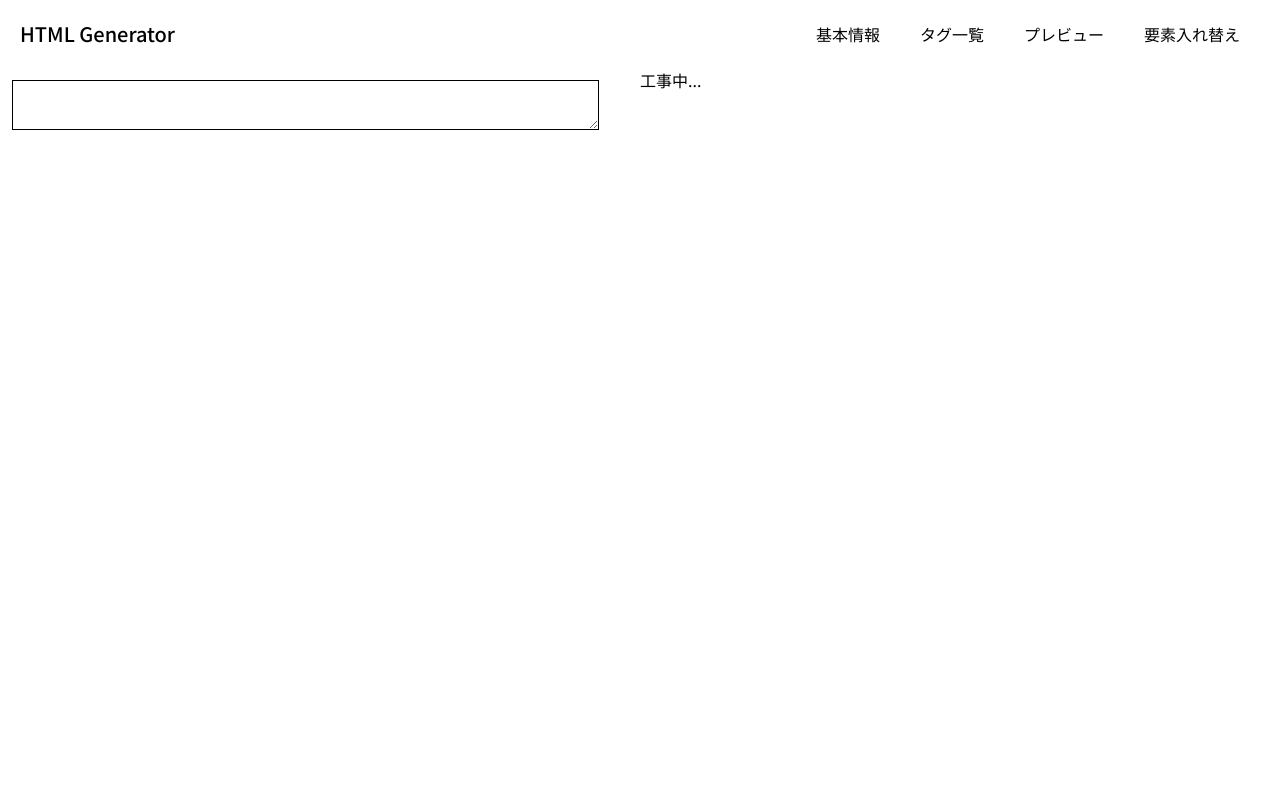
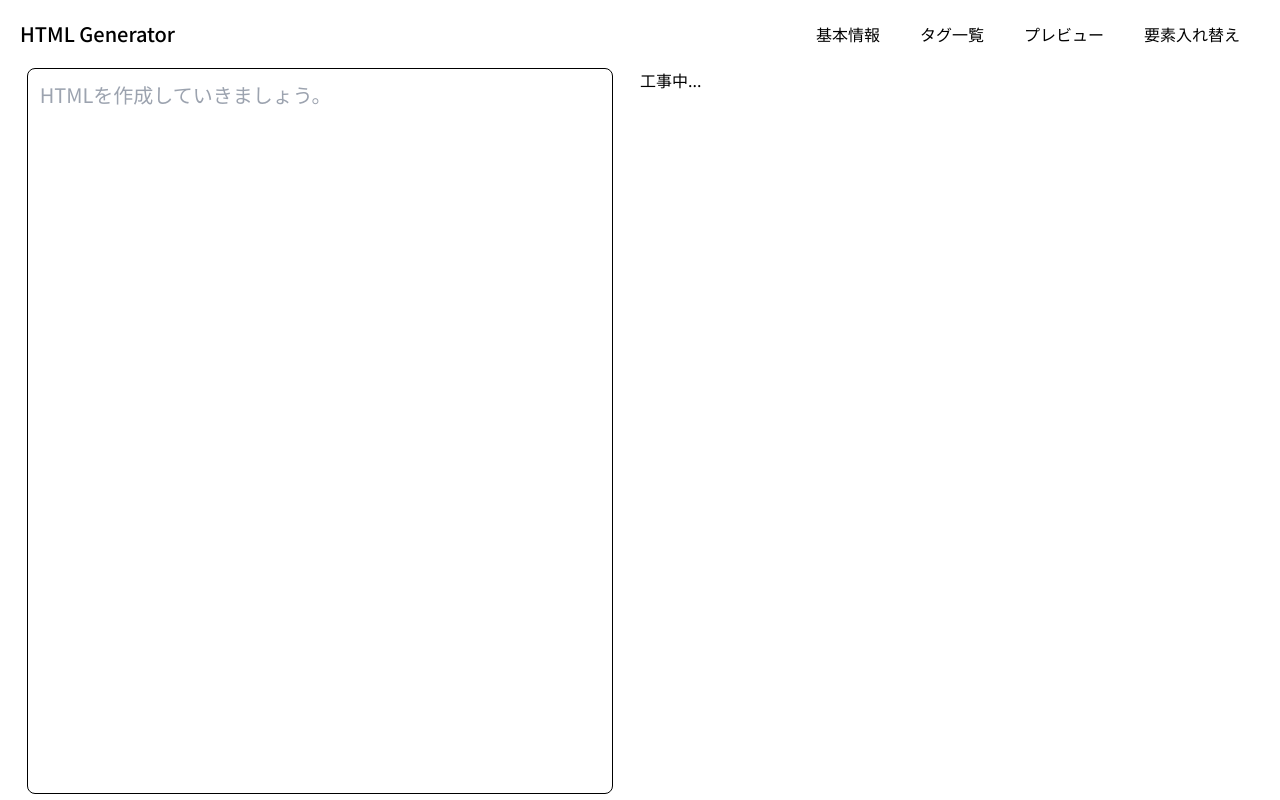
Before and after one commit to kazu51-gh/html-generator, a Next.js app: page / in a window 1280 px wide. Built offline with nearby package versions, Linux system fonts and the light colour scheme.

Commit message:
create and design textarea

```diff
--- a/src/components/workspace.tsx
+++ b/src/components/workspace.tsx
@@ -1,10 +1,17 @@
-import React from "react";
+import { useState } from "react";
 
 export default function Workspace() {
+  const [textareaData, setTextareaData] = useState('');
+
   return(
     <div className="flex">
       <div className="flex-1">
-        <textarea className="border border-black m-3 w-11/12" />
+        <textarea
+          className="block border border-black mx-auto p-3 resize-none rounded-lg text-xl w-11/12"
+          rows={25}
+          onChange={(e) => setTextareaData(e.target.value)}
+          placeholder="HTMLを作成していきましょう。"
+        />
       </div>
       <div className="flex-1">工事中...</div>
     </div>
```
